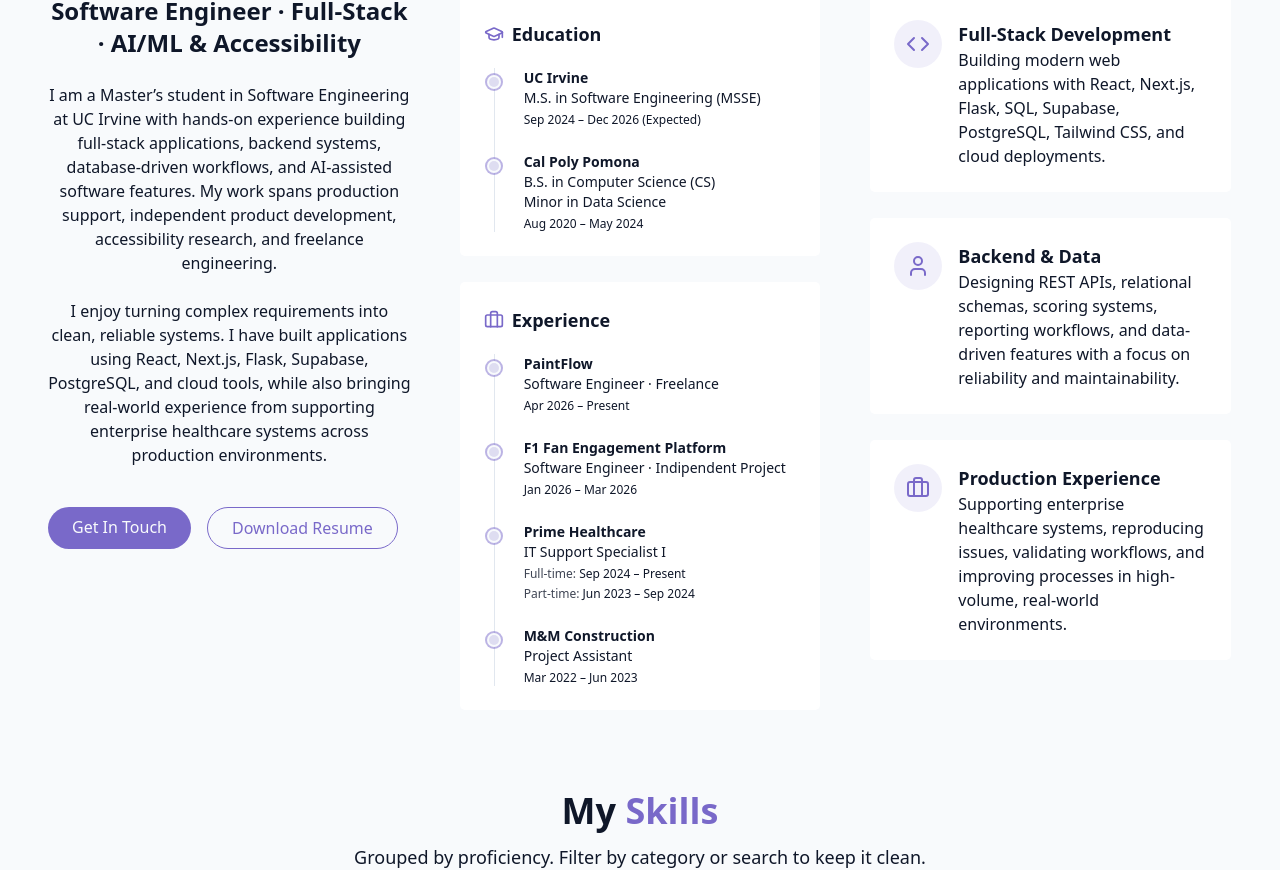
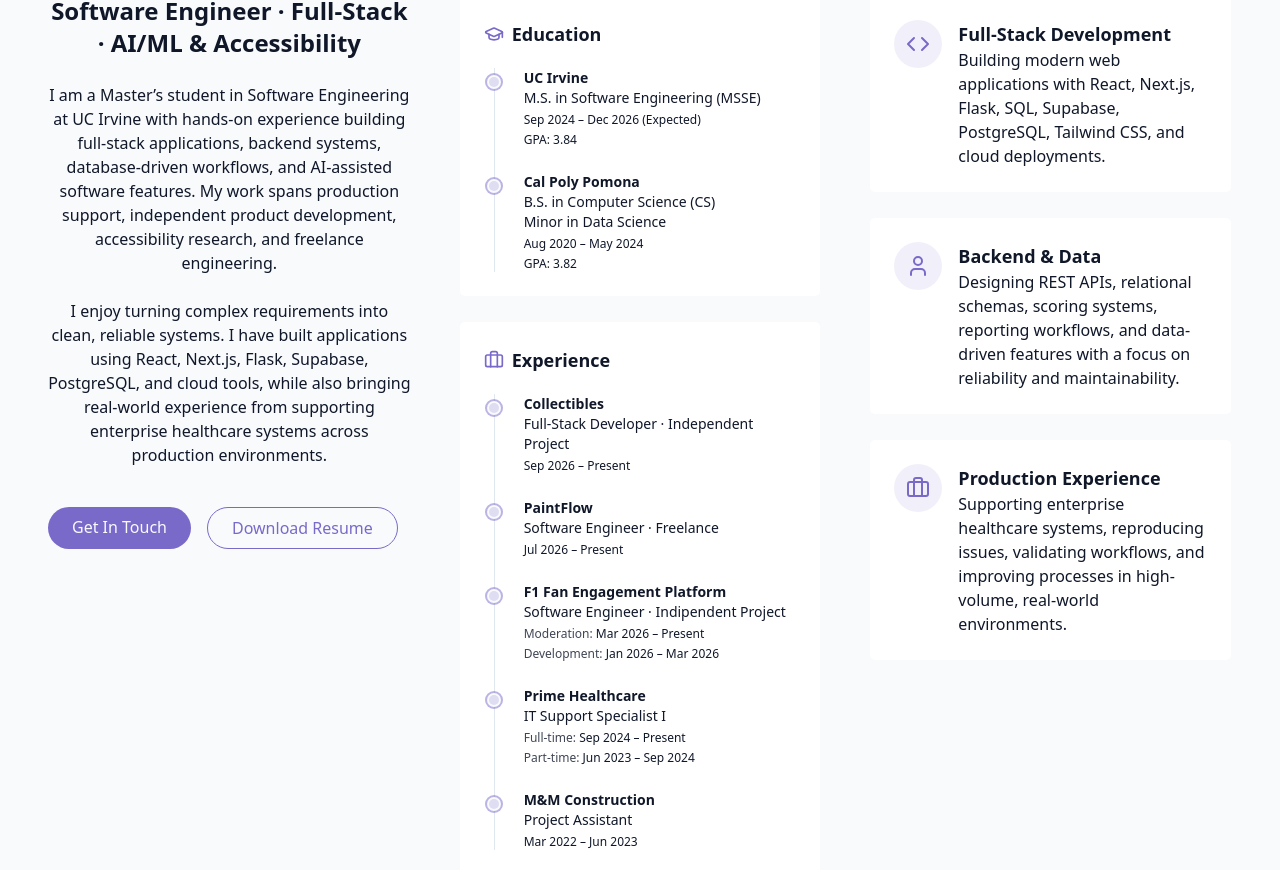
Before and after one commit to abdulksyed10/My-Portfolio-Website, a React (Vite) app: page / in a window 1280 px wide. Shown: the part 953-1823 px from the top of the page. Built offline with nearby package versions, Linux system fonts and the light colour scheme.

Commit message:
Added Collectibles project

```diff
--- a/src/components/AboutSection.jsx
+++ b/src/components/AboutSection.jsx
@@ -6,25 +6,41 @@ export const AboutSection = () => {
       school: "UC Irvine",
       program: "M.S. in Software Engineering (MSSE)",
       dates: "Sep 2024 – Dec 2026 (Expected)",
+      gpa: "GPA: 3.84"
     },
     {
       school: "Cal Poly Pomona",
       program: "B.S. in Computer Science (CS)",
       minor: "Minor in Data Science",
       dates: "Aug 2020 – May 2024",
+      gpa: "GPA: 3.82"
     },
   ];
 
   const experience = [
     {
+      company: "Collectibles",
+      role: "Full-Stack Developer · Independent Project",
+      dates: "Sep 2026 – Present",
+    },
+    {
       company: "PaintFlow",
       role: "Software Engineer · Freelance",
-      dates: "Apr 2026 – Present",
+      dates: "Jul 2026 – Present",
     },
     {
       company: "F1 Fan Engagement Platform",
       role: "Software Engineer · Indipendent Project",
-      dates: "Jan 2026 – Mar 2026",
+      periods: [
+        {
+          label: "Moderation",
+          dates: "Mar 2026  – Present",
+        },
+        {
+          label: "Development",
+          dates: "Jan 2026 – Mar 2026",
+        },
+      ],
     },
     {
       company: "Prime Healthcare",
@@ -205,6 +221,11 @@ function Timeline({ items, type }) {
                 <div className="text-xs text-muted-foreground mt-1">
                   {item.dates}
                 </div>
+                {item.gpa && (
+                  <div className="text-xs text-muted-foreground mt-1">
+                    {item.gpa}
+                  </div>
+                )}
               </>
             ) : (
               <>
--- a/src/components/ProjectsSection.jsx
+++ b/src/components/ProjectsSection.jsx
@@ -48,6 +48,17 @@ const upcomingProjects = [
 ];
 
 const projects = [
+  {
+    id: "share-collectibles",
+    title: "ShareCollectibles.com",
+    description:
+      "Cross-platform collectibles platform for organizing and selectively sharing personal collections, featuring secure media storage, public discovery, moderation workflows, and row-level access controls.",
+    tags: ["React Native", "Expo", "TypeScript", "Supabase", "PostgreSQL", "Cloudflare R2"],
+    category: "fullstack",
+    featured: true,
+    demoUrl: "https://sharecollectibles.com/",
+    githubUrl: "https://github.com/abdulksyed10/Collectibles",
+  },
   {
     id: "p1-predictions",
     title: "P1 Predictions Play-Along",
```
